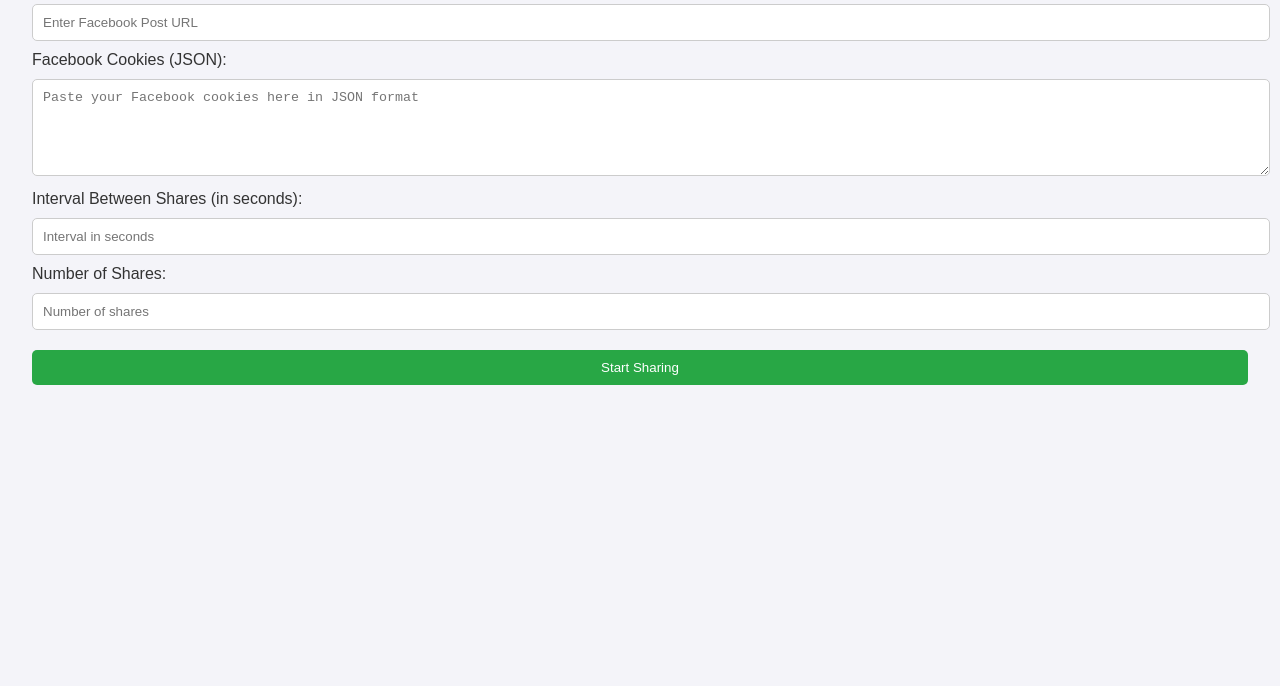
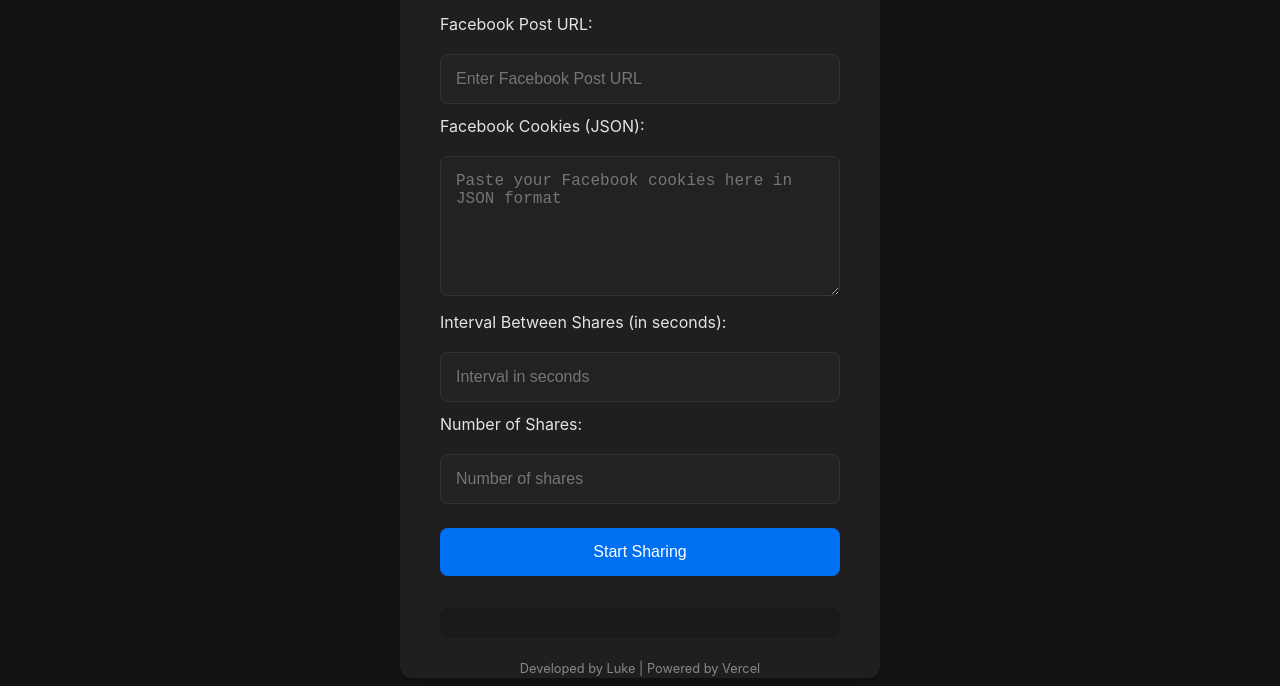
Before and after one commit to Lucifurge/spamshare-api, a website: page public/index.html in a window 1280 px wide. Shown: the part 114-800 px from the top of the page. Drawn offline with Linux system fonts and the light colour scheme.

Commit message:
Add files via upload

```diff
--- a/public/index.html
+++ b/public/index.html
@@ -5,38 +5,120 @@
   <meta name="viewport" content="width=device-width, initial-scale=1.0">
   <title>SpamShare Tool</title>
   <style>
+    * {
+      box-sizing: border-box;
+      margin: 0;
+      padding: 0;
+    }
+
     body {
-      font-family: Arial, sans-serif;
-      margin: 2rem;
-      background-color: #f4f4f9;
-      color: #333;
+      font-family: 'Inter', sans-serif;
+      background: #121212;
+      color: #fff;
+      display: flex;
+      justify-content: center;
+      align-items: center;
+      height: 100vh;
+      padding: 20px;
+      text-align: center;
     }
+
+    .container {
+      background-color: #1f1f1f;
+      padding: 40px;
+      border-radius: 12px;
+      box-shadow: 0 4px 20px rgba(0, 0, 0, 0.15);
+      width: 100%;
+      max-width: 480px;
+    }
+
+    h1 {
+      font-size: 2.5rem;
+      font-weight: 600;
+      margin-bottom: 30px;
+      color: #ffffff;
+    }
+
+    label {
+      font-size: 1rem;
+      color: #e4e4e4;
+      margin-bottom: 8px;
+      display: block;
+      text-align: left;
+    }
+
     input, textarea, button {
       width: 100%;
-      padding: 10px;
-      margin: 10px 0;
-      border: 1px solid #ccc;
-      border-radius: 5px;
+      padding: 15px;
+      margin: 12px 0;
+      border: 1px solid #333;
+      border-radius: 8px;
+      background-color: #222;
+      color: #e4e4e4;
+      font-size: 1rem;
+      transition: all 0.3s ease;
     }
+
+    input:focus, textarea:focus {
+      border-color: #0070f3;
+      outline: none;
+    }
+
     button {
-      background-color: #28a745;
-      color: white;
+      background-color: #0070f3;
+      color: #fff;
       border: none;
       cursor: pointer;
+      font-weight: 500;
+      transition: background-color 0.3s ease, transform 0.2s ease;
     }
+
     button:hover {
-      background-color: #218838;
+      background-color: #0051cc;
+      transform: translateY(-2px);
     }
+
+    button:active {
+      background-color: #003a8c;
+      transform: translateY(0);
+    }
+
+    textarea {
+      resize: vertical;
+      min-height: 140px;
+    }
+
+    pre {
+      background-color: #1a1a1a;
+      color: #ddd;
+      padding: 15px;
+      border-radius: 8px;
+      white-space: pre-wrap;
+      word-wrap: break-word;
+      margin-top: 20px;
+      max-height: 300px;
+      overflow-y: auto;
+    }
+
+    .footer {
+      position: absolute;
+      bottom: 10px;
+      font-size: 0.8rem;
+      color: #888;
+    }
+
   </style>
 </head>
 <body>
+
+  <div class="container">
     <h1>SpamShare Tool</h1>
     <form id="spamshareForm">
       <label for="fbLink">Facebook Post URL:</label>
       <input type="url" id="fbLink" placeholder="Enter Facebook Post URL" required />
 
       <label for="fbCookies">Facebook Cookies (JSON):</label>
-    <textarea id="fbCookies" rows="5" placeholder='Paste your Facebook cookies here in JSON format' required></textarea>
+      <textarea id="fbCookies" placeholder='Paste your Facebook cookies here in JSON format' required></textarea>
 
       <label for="interval">Interval Between Shares (in seconds):</label>
       <input type="number" id="interval" min="1" placeholder="Interval in seconds" required />
@@ -48,6 +130,11 @@
     </form>
 
     <pre id="response"></pre>
+  </div>
+
+  <div class="footer">
+    <p>Developed by Luke | Powered by Vercel</p>
+  </div>
 
   <script>
     document.getElementById("spamshareForm").addEventListener("submit", async (e) => {
@@ -62,7 +149,8 @@
       responseElem.textContent = "Sending request to backend...";
 
       try {
-        const response = await fetch("https://spamshare-api-kfhc.onrender.com/spamshare", {
+        const response = await fetch("https://spamshare-jqqo6bx2n-lucifurges-projects.vercel.app/spamshare",
+          {
           method: "POST",
           headers: { "Content-Type": "application/json" },
           body: JSON.stringify({ fbLink, fbCookies: JSON.parse(fbCookies), interval, shareCount }),
@@ -75,5 +163,6 @@
       }
     });
   </script>
+
 </body>
 </html>
```
Lines whose indentation alone changed are shown as unchanged.
